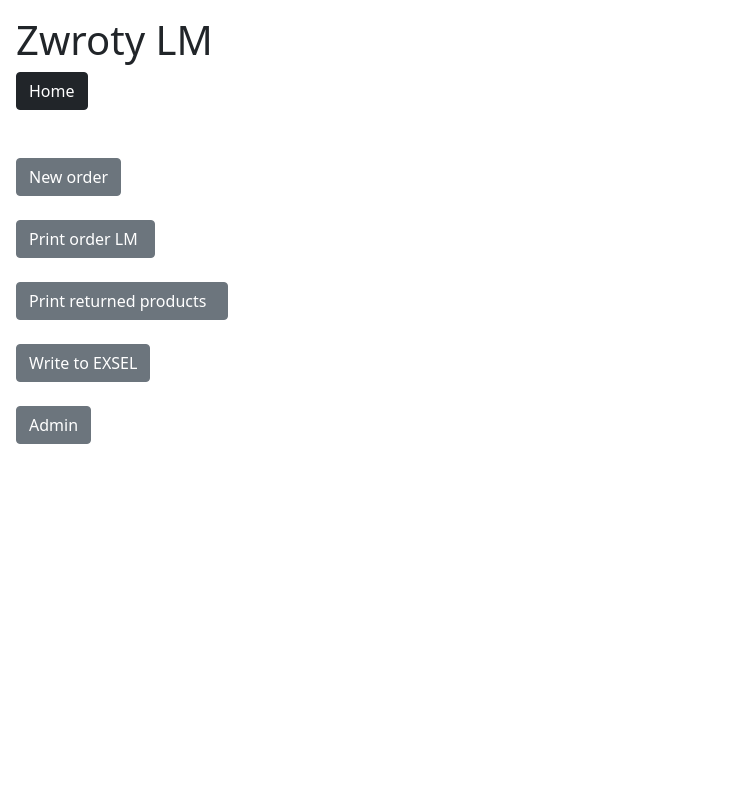
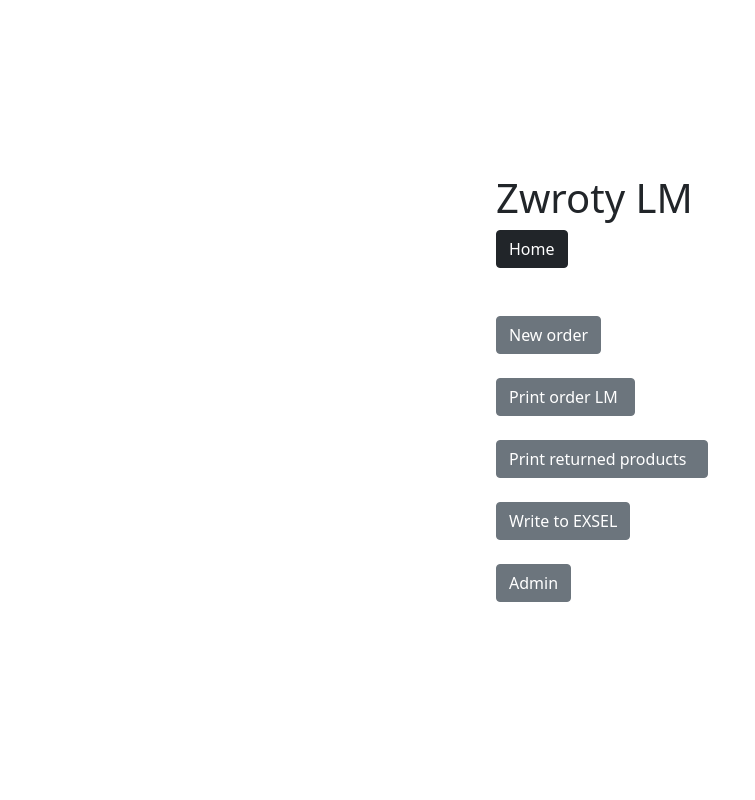
Before and after one commit to MrYuriy/lmzwroty, a Django app: page / in a window 1280 px wide. Shown: the whole page, without its empty margins (0-755 px from the left). Run offline with Django 4.2, Linux system fonts and the light colour scheme; parts of the project's set-up code (start-up, migrations or seed data) failed here and were passed over.

Commit message:
new design

```diff
--- a/gen_protocol/templates/gen_protocol/base.html
+++ b/gen_protocol/templates/gen_protocol/base.html
@@ -5,7 +5,7 @@
     <title>{% block title %}{% endblock %}</title>
 </head>
 <body>
-    <div class="position-absolute top-50 start-50 translate-middle w-100 p-3 h-100 d-inline-block">
+    <div class="position-absolute top-50 start-50 translate-middle w-25 p-3 h-75p d-inline-block">
     <h1>Zwroty LM</h1>
 
     <div  class="btn-group">
```
